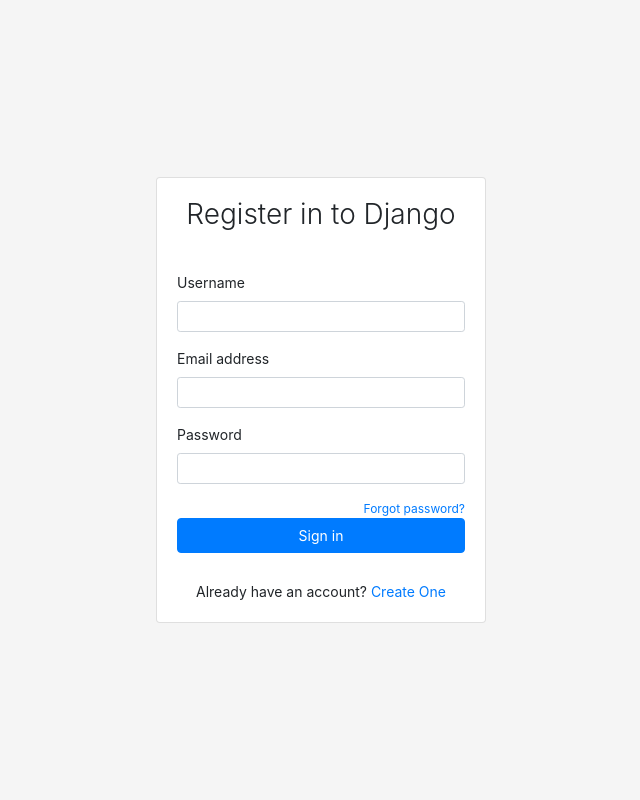
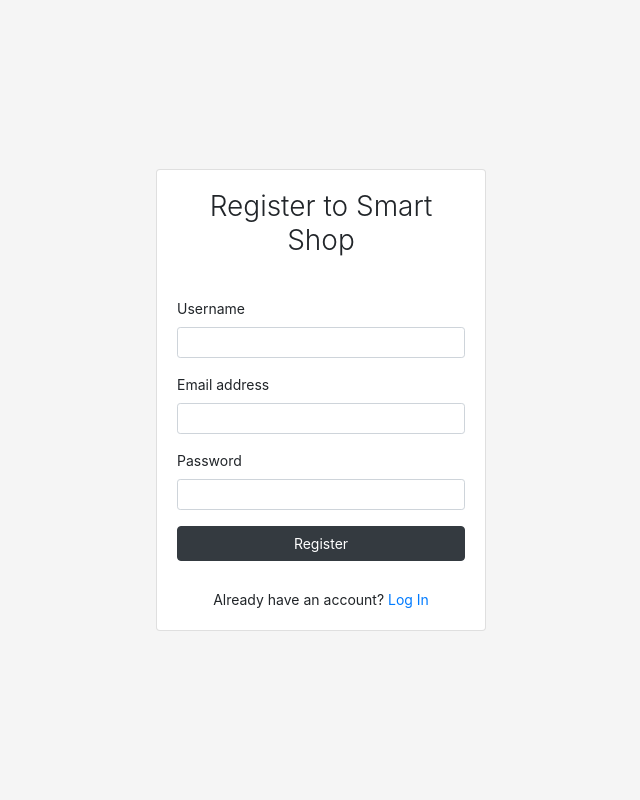
Before and after one commit to Brijesh-26/e-cart, a Django app: page /register/ in a window 1280 px wide. Shown: the whole page, without its empty margins (319-959 px from the left). Run offline with Django 4.2, Linux system fonts and the light colour scheme; some libraries are stand-ins or nearby versions.

Commit message:
updated styles

```diff
--- a/amzapp/views.py
+++ b/amzapp/views.py
@@ -6,7 +6,7 @@
 from django.conf import settings
 from django.core.mail import send_mail
 from django.template import RequestContext
-from django.views.decorators.csrf import csrf_protect
+from django.views.decorators.csrf import csrf_protect , csrf_exempt
 
 # Create your views here.
 
@@ -76,7 +76,7 @@
     # print(currentuser)
     return render(request,"profile.html",context)
 
-@csrf_protect
+@csrf_exempt
 def checkout(request):
     if not request.user.is_authenticated:
         messages.warning(request,"Login & Try Again")
--- a/authapp/views.py
+++ b/authapp/views.py
@@ -117,8 +117,8 @@
 
 def log_out(request):
     logout(request)
-    messages.info(request,"Logout Success")
-    return redirect('/accounts/login')
+    messages.success(request,"Logout Successfully")
+    return redirect('/')
 
 
 def send_mail_after_registration(email , token):
--- a/templates/base1.html
+++ b/templates/base1.html
@@ -8,7 +8,7 @@
     <!-- Bootstrap CSS -->
     <link rel="stylesheet" href="https://stackpath.bootstrapcdn.com/bootstrap/4.4.1/css/bootstrap.min.css" integrity="sha384-Vkoo8x4CGsO3+Hhxv8T/Q5PaXtkKtu6ug5TOeNV6gBiFeWPGFN9MuhOf23Q9Ifjh" crossorigin="anonymous">
 
-    <title>Django!</title>
+    {% block title %} {% endblock title %}
 
 
     <style>
--- a/templates/login.html
+++ b/templates/login.html
@@ -1,4 +1,5 @@
 {% extends "base1.html"%}
+
 
     {% block content %}
 
@@ -6,7 +7,7 @@
     <div class="global-container">
         <div class="card login-form">
         <div class="card-body">
-            <h3 class="card-title text-center">Log in to Django</h3>
+            <h3 class="card-title text-center">Login To Smart Shop</h3>
             {% if messages %}
 
             {% for message in messages %}
@@ -31,7 +32,7 @@
                         <a href="{% url 'password_reset' %}" style="float:right;font-size:12px;">Forgot password?</a>
                         <input type="password" name="password" class="form-control form-control-sm" id="exampleInputPassword1">
                     </div>
-                    <button type="submit" class="btn btn-primary btn-block">Sign in</button>
+                    <button type="submit" class="btn btn-dark btn-block">Sign in</button>
 
                     <div class="sign-up">
                         Don't have an account? <a href="{% url 'register_attempt' %}">Create One</a>
--- a/templates/register.html
+++ b/templates/register.html
@@ -1,12 +1,13 @@
 {% extends "base1.html"%}
 
-    {% block content %}
+
+{% block content %}
 
 
     <div class="global-container">
         <div class="card login-form">
         <div class="card-body">
-            <h3 class="card-title text-center">Register in to Django</h3>
+            <h3 class="card-title text-center">Register to Smart Shop</h3>
             <div class="card-text">
                 {% if messages %}
 
@@ -37,12 +38,11 @@
                         <label for="exampleInputPassword1">Password</label>
                         <input type="password" name="password" class="form-control form-control-sm" id="exampleInputPassword1">
                     </div>
-                    <a href="#" style="float:right;font-size:12px;">Forgot password?</a>
 
-                    <button type="submit" class="btn btn-primary btn-block mt-2">Sign in</button>
+                    <button type="submit" class="btn btn-dark btn-block mt-2">Register</button>
 
                     <div class="sign-up mt-2">
-                        Already have an account? <a href="{% url 'login_attempt'%}">Create One</a>
+                        Already have an account? <a href="{% url 'login_attempt'%}">Log In</a>
                     </div>
                 </form>
             </div>
```
Also changed, not shown: templates/base.html (+6 -10 lines), db.sqlite3.
